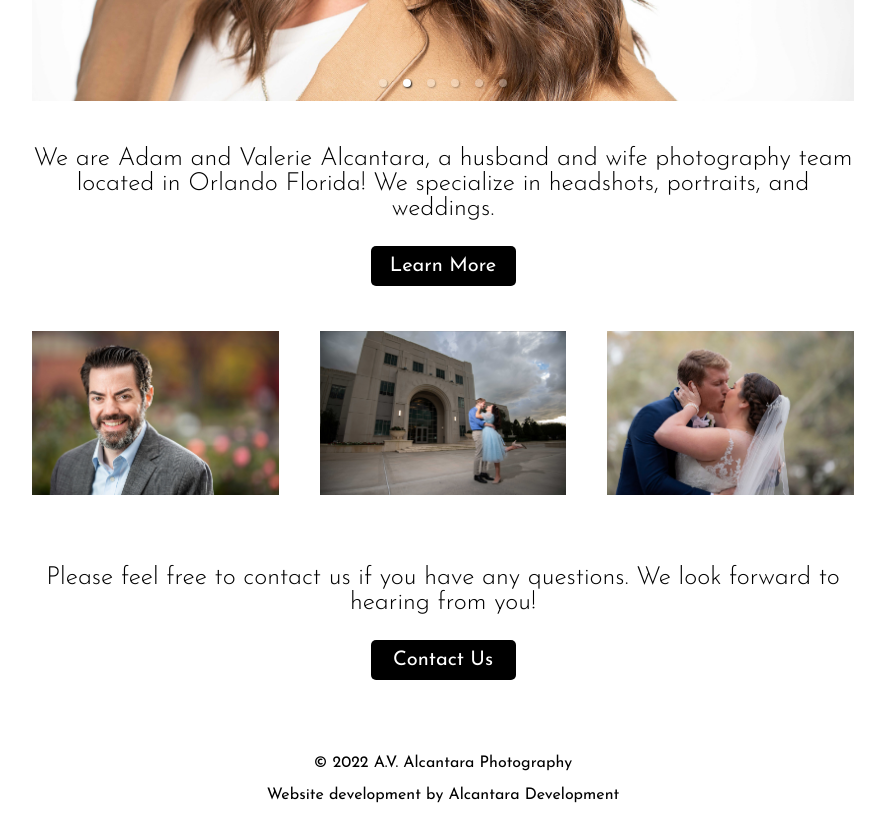
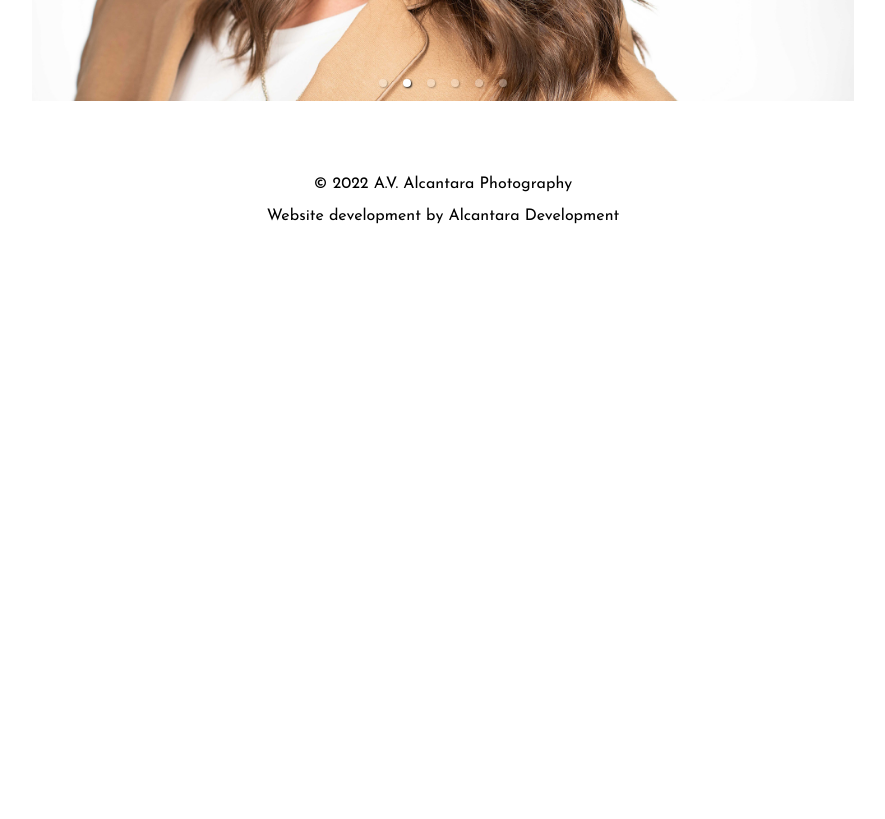
Before and after one commit to adamalcantara/avalcantaraphotography, a React (Create React App) app: page / in a window 1280 px wide. Shown: the part 780-1599 px from the top of the page, without its empty margins (197-1082 px from the left). After the commit the page ends 1020 px from the top, so only its background shows below. Built offline with nearby package versions, Linux system fonts and the light colour scheme.

Commit message:
removed excess code from homepage

```diff
--- a/src/Pages/Home/Home.js
+++ b/src/Pages/Home/Home.js
@@ -8,32 +8,7 @@ const Home = () => {
   return (
     <div>
       <Carousel />
-      <div className='textDivs'>
-          <p className="homeText">We are Adam and Valerie Alcantara, a husband and wife photography team located in Orlando Florida! We specialize in headshots, portraits, and weddings.</p>
-          <Link to="/about" className="learnMore">Learn More</Link>
-      </div>
 
-      <div id="photoTypes">
-
-          <Link to="/headshots" id="headshots" className="services">
-            <div className='overlay'>Headshots</div>
-          </Link>
-
-
-          <Link to="/portraits" id="portraits" className="services">
-            <div className='overlay'>Portraits</div>
-          </Link>
-
-          <Link to="/weddings" id="weddings" className="services">
-            <div className='overlay'>Weddings</div>
-          </Link>
-
-      </div>
-
-      <div className='textDivs'>
-          <p className="homeText">Please feel free to contact us if you have any questions. We look forward to hearing from you!</p>
-          <Link to="/about" className="learnMore">Contact Us</Link>
-      </div>
     </div>
   )
 }
```
